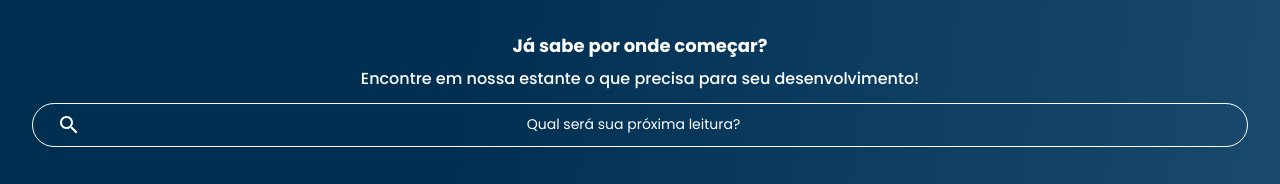
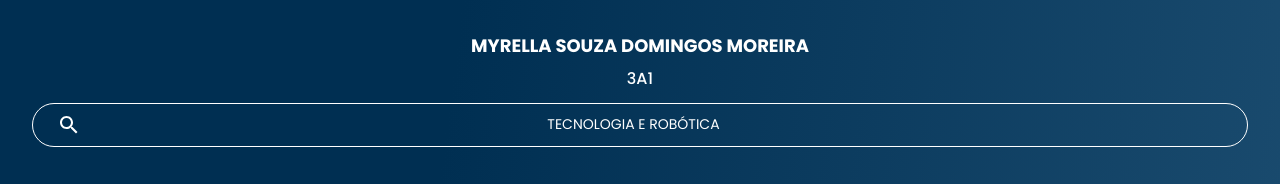
Before and after one commit to MyrellaMoreira3a1/MOBILEFIRSTA1-PARTE1, a plain HTML site: page index.html in a window 1280 px wide. Shown: the part 75-259 px from the top of the page. Drawn offline with nearby package versions, Linux system fonts and the light colour scheme.

Commit message:
Update index.html

```diff
--- a/index.html
+++ b/index.html
@@ -48,9 +48,9 @@
   </header>
 
   <section class="banner">
-    <h2 class="banner__titulo">Já sabe por onde começar?</h2>
-    <p class="banner__texto">Encontre em nossa estante o que precisa para seu desenvolvimento!</p>
-    <input type="search" class="banner__pesquisa" placeholder="Qual será sua próxima leitura?">
+    <h2 class="banner__titulo">MYRELLA SOUZA DOMINGOS MOREIRA</h2>
+    <p class="banner__texto">3A1</p>
+    <input type="search" class="banner__pesquisa" placeholder="TECNOLOGIA E ROBÓTICA">
   </section>
 
   <section class="carrossel">
```
